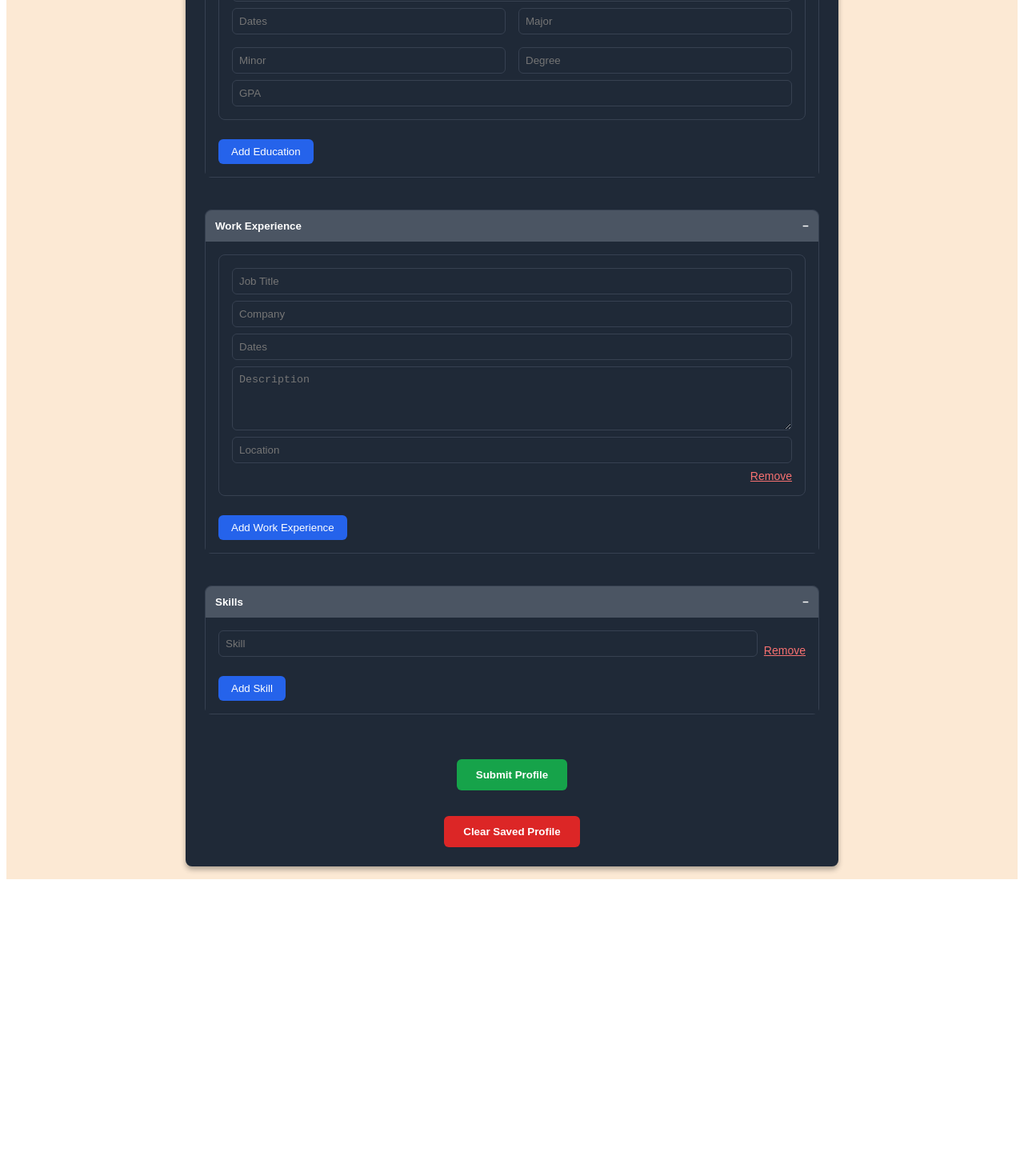
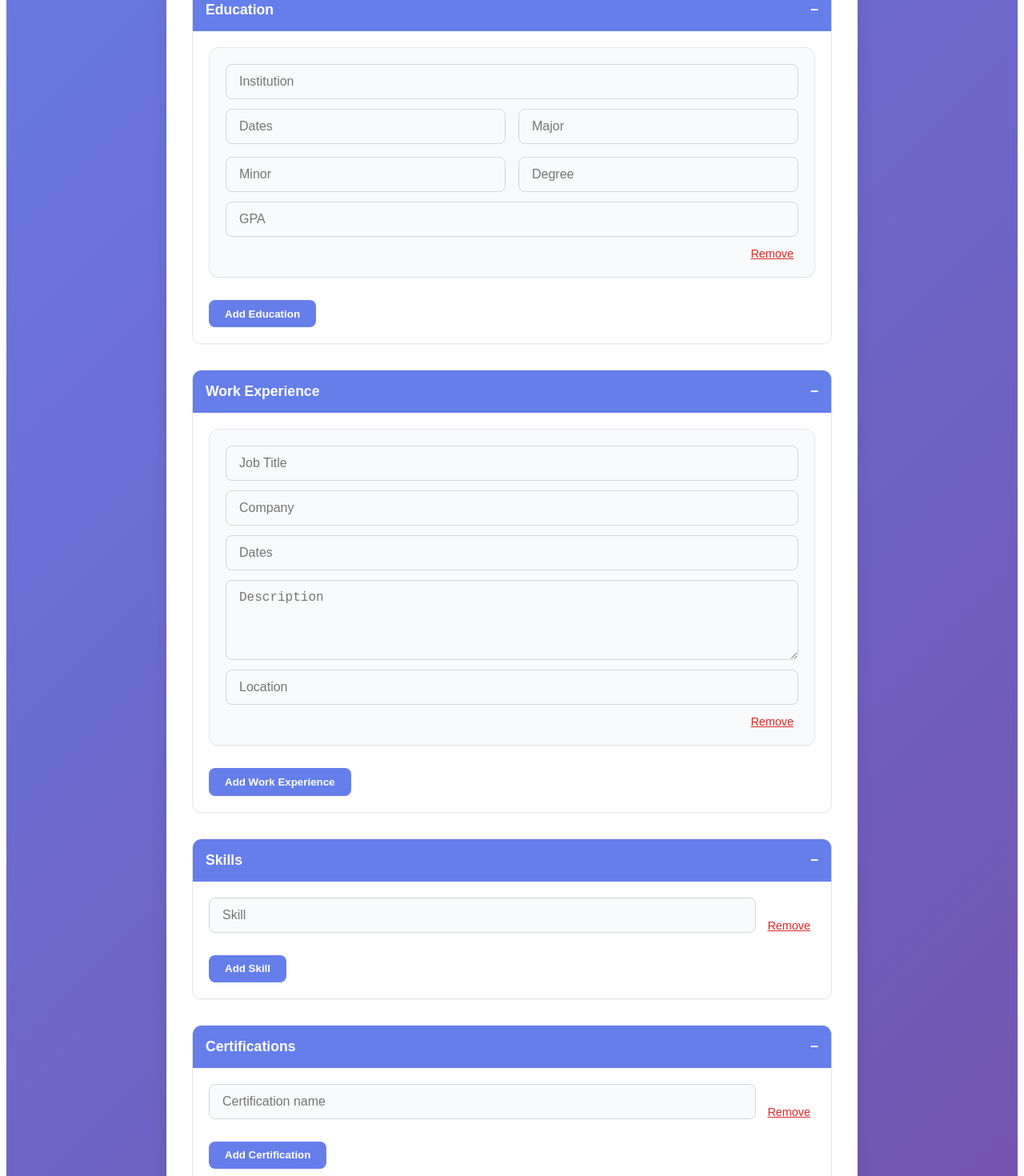
Before and after one commit to AdamPostMontjoie/Resumefy, a React app in the folder frontend/: page /profile in a window 1280 px wide. Shown: the part 500-1970 px from the top of the page at 80% size. Before the commit the page ends 1607 px from the top, so only its background shows below. Built offline with nearby package versions, Linux system fonts and the light colour scheme; the HTML template or start-up script is replaced by a standard one.

Commit message:
profile page improvement

```diff
--- a/frontend/src/routes/ProfileCreation/ProfileCreationPage.jsx
+++ b/frontend/src/routes/ProfileCreation/ProfileCreationPage.jsx
@@ -1,5 +1,6 @@
 import React, { useState, useEffect } from "react";
 import { useNavigate } from "react-router-dom";
+
 
 const styles = {
   pageContainer: {
@@ -7,48 +8,54 @@ const styles = {
     display: "flex",
     alignItems: "center",
     justifyContent: "center",
-    backgroundColor: "#FCE9D4",
-    padding: "1rem",
+    background: "linear-gradient(135deg, #667eea, #764ba2)",
+    color: "#111827",
+    padding: "2rem",
   },
   form: {
     width: "100%",
-    maxWidth: "768px",
-    backgroundColor: "#1f2937",
-    padding: "1.5rem",
-    borderRadius: "0.5rem",
-    boxShadow: "0 4px 6px rgba(0,0,0,0.3)",
-    color: "white",
+    maxWidth: "800px",
+    backgroundColor: "#ffffffff",
+    padding: "2rem",
+    borderRadius: "1rem",
+    boxShadow: "0 8px 20px rgba(0,0,0,0.1)",
+    color: "#111827",
     display: "flex",
     flexDirection: "column",
-    gap: "1.5rem",
+    gap: "2rem",
+    transition: "transform 0.2s ease",
   },
   title: {
-    fontSize: "2rem",
+    color: "#111827",
+    fontSize: "2.25rem",
     fontWeight: "700",
     textAlign: "center",
+    letterSpacing: "-0.02em",
   },
   collapsibleSection: {
-    border: "1px solid #374151",
-    borderRadius: "0.5rem",
-    marginBottom: "1rem",
-    backgroundColor: "#374151",
+    border: "1px solid #e5e7eb",
+    borderRadius: "0.75rem",
+    backgroundColor: "#f9fafb",
+    overflow: "hidden",
+    boxShadow: "0 1px 2px rgba(0,0,0,0.05)",
   },
   collapsibleButton: {
     width: "100%",
-    backgroundColor: "#4b5563",
+    backgroundColor: "#667eea",
     border: "none",
-    padding: "0.75rem",
+    padding: "1rem",
     fontWeight: "600",
-    color: "white",
+    color: "#ffffff",
     cursor: "pointer",
     display: "flex",
     justifyContent: "space-between",
     alignItems: "center",
-    borderRadius: "0.5rem 0.5rem 0 0",
+    fontSize: "1.1rem",
+    transition: "background-color 0.2s ease",
   },
   collapsibleContent: {
-    padding: "1rem",
-    backgroundColor: "#1f2937",
+    padding: "1.25rem",
+    backgroundColor: "#ffffff",
   },
   inputGrid: {
     display: "flex",
@@ -56,90 +63,106 @@ const styles = {
     gap: "1rem",
   },
   inputHalf: {
-    flex: "1 1 45%",
-    minWidth: "200px",
+    flex: "1 1 48%",
+    minWidth: "240px",
   },
   inputFull: {
     flex: "1 1 100%",
   },
   input: {
-    backgroundColor: "#1f2937",
-    color: "white",
-    border: "1px solid #374151",
-    borderRadius: "0.375rem",
-    padding: "0.5rem",
+    backgroundColor: "#f9fafb",
+    color: "#111827",
+    border: "1px solid #d1d5db",
+    borderRadius: "0.5rem",
+    padding: "0.75rem 1rem",
     width: "100%",
+    fontSize: "1rem",
     boxSizing: "border-box",
+    outline: "none",
+    transition: "border-color 0.2s, box-shadow 0.2s",
   },
   textarea: {
-    backgroundColor: "#1f2937",
-    color: "white",
-    border: "1px solid #374151",
-    borderRadius: "0.375rem",
-    padding: "0.5rem",
+    backgroundColor: "#f9fafb",
+    color: "#111827",
+    border: "1px solid #d1d5db",
+    borderRadius: "0.5rem",
+    padding: "0.75rem 1rem",
     width: "100%",
     boxSizing: "border-box",
     resize: "vertical",
-    minHeight: "80px",
+    minHeight: "100px",
+    fontSize: "1rem",
+    outline: "none",
+    transition: "border-color 0.2s, box-shadow 0.2s",
   },
   workExperienceItem: {
-    border: "1px solid #374151",
-    backgroundColor: "#1f2937",
-    borderRadius: "0.5rem",
+    border: "1px solid #e5e7eb",
+    backgroundColor: "#f9fafb",
+    borderRadius: "0.75rem",
     marginBottom: "1rem",
-    padding: "1rem",
+    padding: "1.25rem",
     display: "flex",
     flexDirection: "column",
-    gap: "0.5rem",
+    gap: "0.75rem",
+    boxShadow: "0 1px 2px rgba(0,0,0,0.05)",
   },
   removeButton: {
-    color: "#f87171",
+    color: "#dc2626",
+    fontWeight: "500",
     textDecoration: "underline",
-    fontSize: "0.875rem",
+    fontSize: "0.9rem",
     background: "none",
     border: "none",
     cursor: "pointer",
     alignSelf: "flex-end",
-    padding: 0,
   },
   addButton: {
-    backgroundColor: "#2563eb",
+    backgroundColor: "#667eea",
     color: "white",
-    padding: "0.5rem 1rem",
-    borderRadius: "0.375rem",
-    border: "none",
-    cursor: "pointer",
-    fontWeight: "500",
-    marginTop: "0.5rem",
-    alignSelf: "flex-start",
-  },
-  submitButton: {
-    backgroundColor: "#16a34a",
-    color: "white",
-    padding: "0.75rem 1.5rem",
-    borderRadius: "0.375rem",
+    padding: "0.6rem 1.25rem",
+    borderRadius: "0.5rem",
     border: "none",
     cursor: "pointer",
     fontWeight: "600",
+    marginTop: "0.75rem",
+    alignSelf: "flex-start",
+    transition: "background-color 0.2s ease",
+  },
+  submitButton: {
+    backgroundColor: "#111827",
+    color: "white",
+    padding: "0.9rem 2rem",
+    borderRadius: "0.75rem",
+    border: "none",
+    cursor: "pointer",
+    fontWeight: "700",
     alignSelf: "center",
     marginTop: "1rem",
+    fontSize: "1.1rem",
+    transition: "background-color 0.2s ease, transform 0.1s ease",
   },
   clearButton: {
     backgroundColor: "#dc2626",
     color: "white",
-    padding: "0.75rem 1.5rem",
-    borderRadius: "0.375rem",
+    padding: "0.9rem 2rem",
+    borderRadius: "0.75rem",
     border: "none",
     cursor: "pointer",
-    fontWeight: "600",
+    fontWeight: "700",
     alignSelf: "center",
-    marginTop: "0.5rem",
+    marginTop: "0.75rem",
+    fontSize: "1.1rem",
+    transition: "background-color 0.2s ease, transform 0.1s ease",
   },
 };
 
-const CollapsibleSection = ({ title, children }) => {
+// Collapsible Section Component
+const CollapsibleSection = ({ title, children, expandAllTrigger }) => {
+  const [open, setOpen] = useState(true);
+  useEffect(() => {
+    if (expandAllTrigger) setOpen(true);
+  }, [expandAllTrigger]);
 
-  const [open, setOpen] = useState(true);
   return (
     <section style={styles.collapsibleSection}>
       <button
@@ -176,16 +199,20 @@ const ProfileCreationPage = () => {
   const [education, setEducation] = useState([
     { institution: "", dates: "", major: "", minor: "", degree: "", gpa: "" },
   ]);
-
   const [workExperience, setWorkExperience] = useState([
     { title: "", company: "", dates: "", description: "", location: "" },
   ]);
-
   const [skills, setSkills] = useState([""]);
 
+  // New sections
+  const [certifications, setCertifications] = useState([""]);
+  const [websites, setWebsites] = useState([""]);
+  const [summary, setSummary] = useState("");
+
+  const [expandAllTrigger, setExpandAllTrigger] = useState(false);
   const navigate = useNavigate();
 
-  // Load from localStorage on first mount
+  // Load saved data
   useEffect(() => {
     const saved = localStorage.getItem("profileData");
     if (saved) {
@@ -195,6 +222,9 @@ const ProfileCreationPage = () => {
         if (parsed.education) setEducation(parsed.education);
         if (parsed.workExperience) setWorkExperience(parsed.workExperience);
         if (parsed.skills) setSkills(parsed.skills);
+        if (parsed.certifications) setCertifications(parsed.certifications);
+        if (parsed.websites) setWebsites(parsed.websites);
+        if (parsed.summary) setSummary(parsed.summary);
       } catch (e) {
         console.error("Failed to parse saved data:", e);
       }
@@ -206,56 +236,56 @@ const ProfileCreationPage = () => {
     const { name, value } = e.target;
     setPersonalInfo({ ...personalInfo, [name]: value });
   };
-
-  const handleEducationChange = (index, e) => {
+  const handleEducationChange = (i, e) => {
     const { name, value } = e.target;
     const updated = [...education];
-    updated[index][name] = value;
+    updated[i][name] = value;
     setEducation(updated);
   };
-
-  const handleWorkChange = (index, e) => {
+  const handleWorkChange = (i, e) => {
     const { name, value } = e.target;
     const updated = [...workExperience];
-    updated[index][name] = value;
+    updated[i][name] = value;
     setWorkExperience(updated);
   };
-
-  const handleSkillChange = (index, e) => {
+  const handleSkillChange = (i, e) => {
     const updated = [...skills];
-    updated[index] = e.target.value;
+    updated[i] = e.target.value;
     setSkills(updated);
   };
-
-  const addEducation = () => {
-    setEducation([
-      ...education,
-      { institution: "", dates: "", major: "", minor: "", degree: "", gpa: "" },
-    ]);
+  const handleCertChange = (i, e) => {
+    const updated = [...certifications];
+    updated[i] = e.target.value;
+    setCertifications(updated);
+  };
+  const handleWebsiteChange = (i, e) => {
+    const updated = [...websites];
+    updated[i] = e.target.value;
+    setWebsites(updated);
   };
 
-  const removeEducation = (index) => {
-    setEducation(education.filter((_, i) => i !== index));
-  };
-
-  const addWork = () => {
-    setWorkExperience([
-      ...workExperience,
-      { title: "", company: "", dates: "", description: "", location: "" },
-    ]);
-  };
-
-  const removeWork = (index) => {
-    setWorkExperience(workExperience.filter((_, i) => i !== index));
-  };
-
+  // Add/remove
+  const addEducation = () => setEducation([...education, { institution: "", dates: "", major: "", minor: "", degree: "", gpa: "" }]);
+  const removeEducation = (i) => setEducation(education.filter((_, x) => x !== i));
+  const addWork = () => setWorkExperience([...workExperience, { title: "", company: "", dates: "", description: "", location: "" }]);
+  const removeWork = (i) => setWorkExperience(workExperience.filter((_, x) => x !== i));
   const addSkill = () => setSkills([...skills, ""]);
-  const removeSkill = (index) => setSkills(skills.filter((_, i) => i !== index));
+  const removeSkill = (i) => setSkills(skills.filter((_, x) => x !== i));
+  const addCert = () => setCertifications([...certifications, ""]);
+  const removeCert = (i) => setCertifications(certifications.filter((_, x) => x !== i));
+  const addWebsite = () => setWebsites([...websites, ""]);
+  const removeWebsite = (i) => setWebsites(websites.filter((_, x) => x !== i));
 
   const handleSubmit = (e) => {
     e.preventDefault();
-    const data = { personalInfo, education, workExperience, skills };
-    localStorage.setItem("profileData", JSON.stringify(data));
+    setExpandAllTrigger(prev => !prev);
+    if (!personalInfo.name || !personalInfo.email) {
+      alert("Please fill in required fields in Personal Info before submitting.");
+      return;
+    }
+
+    const profile = { personalInfo, education, workExperience, skills, certifications, websites, summary };
+    localStorage.setItem("profileData", JSON.stringify(profile));
     alert("Profile saved successfully to localStorage!");
     navigate("/resumegeneration");
   };
@@ -266,214 +296,94 @@ const ProfileCreationPage = () => {
         <h1 style={styles.title}>Profile</h1>
 
         {/* Personal Info */}
-        <CollapsibleSection title="Personal Info">
+        <CollapsibleSection title="Personal Info" expandAllTrigger={expandAllTrigger}>
           <div style={styles.inputGrid}>
-            <input
-              name="name"
-              placeholder="Full Name"
-              value={personalInfo.name}
-              onChange={handlePersonalChange}
-              style={{ ...styles.input, ...styles.inputHalf }}
-              required
-            />
-            <input
-              name="email"
-              type="email"
-              placeholder="Email"
-              value={personalInfo.email}
-              onChange={handlePersonalChange}
-              style={{ ...styles.input, ...styles.inputHalf }}
-              required
-            />
-            <input
-              name="phone"
-              placeholder="Phone"
-              value={personalInfo.phone}
-              onChange={handlePersonalChange}
-              style={{ ...styles.input, ...styles.inputHalf }}
-            />
-            <input
-              name="pronoun"
-              placeholder="Pronoun"
-              value={personalInfo.pronoun}
-              onChange={handlePersonalChange}
-              style={{ ...styles.input, ...styles.inputHalf }}
-            />
-            <input
-              name="address"
-              placeholder="Address (optional)"
-              value={personalInfo.address}
-              onChange={handlePersonalChange}
-              style={{ ...styles.input, ...styles.inputFull }}
-            />
+            <input name="name" placeholder="Full Name" value={personalInfo.name} onChange={handlePersonalChange} style={{ ...styles.input, ...styles.inputHalf }} required />
+            <input name="email" type="email" placeholder="Email" value={personalInfo.email} onChange={handlePersonalChange} style={{ ...styles.input, ...styles.inputHalf }} required />
+            <input name="phone" placeholder="Phone" value={personalInfo.phone} onChange={handlePersonalChange} style={{ ...styles.input, ...styles.inputHalf }} />
+            <input name="pronoun" placeholder="Pronoun" value={personalInfo.pronoun} onChange={handlePersonalChange} style={{ ...styles.input, ...styles.inputHalf }} />
+            <input name="address" placeholder="Address (optional)" value={personalInfo.address} onChange={handlePersonalChange} style={{ ...styles.input, ...styles.inputFull }} />
           </div>
         </CollapsibleSection>
 
         {/* Education */}
-        <CollapsibleSection title="Education">
+        <CollapsibleSection title="Education" expandAllTrigger={expandAllTrigger}>
           {education.map((edu, index) => (
             <div key={index} style={styles.workExperienceItem}>
-              <input
-                name="institution"
-                placeholder="Institution"
-                value={edu.institution}
-                onChange={(e) => handleEducationChange(index, e)}
-                style={styles.input}
-                required
-              />
-              <div style={styles.inputGrid}>
-                <input
-                  name="dates"
-                  placeholder="Dates"
-                  value={edu.dates}
-                  onChange={(e) => handleEducationChange(index, e)}
-                  style={{ ...styles.input, ...styles.inputHalf }}
-                />
-                <input
-                  name="major"
-                  placeholder="Major"
-                  value={edu.major}
-                  onChange={(e) => handleEducationChange(index, e)}
-                  style={{ ...styles.input, ...styles.inputHalf }}
-                />
-                <input
-                  name="minor"
-                  placeholder="Minor"
-                  value={edu.minor}
-                  onChange={(e) => handleEducationChange(index, e)}
-                  style={{ ...styles.input, ...styles.inputHalf }}
-                />
-                <input
-                  name="degree"
-                  placeholder="Degree"
-                  value={edu.degree}
-                  onChange={(e) => handleEducationChange(index, e)}
-                  style={{ ...styles.input, ...styles.inputHalf }}
-                />
+              <input name="institution" placeholder="Institution" value={edu.institution} onChange={(e) => handleEducationChange(index, e)} style={styles.input} required />
+              <div style={styles.inputGrid} required>
+                <input name="dates" placeholder="Dates" value={edu.dates} onChange={(e) => handleEducationChange(index, e)} style={{ ...styles.input, ...styles.inputHalf }} required/>
+                <input name="major" placeholder="Major" value={edu.major} onChange={(e) => handleEducationChange(index, e)} style={{ ...styles.input, ...styles.inputHalf }} required/>
+                <input name="minor" placeholder="Minor" value={edu.minor} onChange={(e) => handleEducationChange(index, e)} style={{ ...styles.input, ...styles.inputHalf }} />
+                <input name="degree" placeholder="Degree" value={edu.degree} onChange={(e) => handleEducationChange(index, e)} style={{ ...styles.input, ...styles.inputHalf }} required/>
               </div>
-              <input
-                name="gpa"
-                placeholder="GPA"
-                value={edu.gpa}
-                onChange={(e) => handleEducationChange(index, e)}
-                style={{ ...styles.input, ...styles.inputHalf }}
-              />
-              {education.length > 1 && (
-                <button
-                  type="button"
-                  onClick={() => removeEducation(index)}
-                  style={styles.removeButton}
-                >
-                  Remove
-                </button>
-              )}
+              <input name="gpa" placeholder="GPA" value={edu.gpa} onChange={(e) => handleEducationChange(index, e)} style={{ ...styles.input, ...styles.inputHalf }} />
+              <button type="button" onClick={() => removeEducation(index)} style={styles.removeButton}>Remove</button>
             </div>
           ))}
-          <button type="button" onClick={addEducation} style={styles.addButton}>
-            Add Education
-          </button>
+          <button type="button" onClick={addEducation} style={styles.addButton}>Add Education</button>
         </CollapsibleSection>
 
         {/* Work Experience */}
-        <CollapsibleSection title="Work Experience">
+        <CollapsibleSection title="Work Experience" expandAllTrigger={expandAllTrigger}>
           {workExperience.map((exp, index) => (
             <div key={index} style={styles.workExperienceItem}>
-              <input
-                name="title"
-                placeholder="Job Title"
-                value={exp.title}
-                onChange={(e) => handleWorkChange(index, e)}
-                style={styles.input}
-                required
-              />
-              <input
-                name="company"
-                placeholder="Company"
-                value={exp.company}
-                onChange={(e) => handleWorkChange(index, e)}
-                style={styles.input}
-                required
-              />
-              <input
-                name="dates"
-                placeholder="Dates"
-                value={exp.dates}
-                onChange={(e) => handleWorkChange(index, e)}
-                style={styles.input}
-                required
-              />
-              <textarea
-                name="description"
-                placeholder="Description"
-                value={exp.description}
-                onChange={(e) => handleWorkChange(index, e)}
-                style={styles.textarea}
-              />
-              <input
-                name="location"
-                placeholder="Location"
-                value={exp.location}
-                onChange={(e) => handleWorkChange(index, e)}
-                style={styles.input}
-              />
-              {workExperience.length > 0 && (
-                <button
-                  type="button"
-                  onClick={() => removeWork(index)}
-                  style={styles.removeButton}
-                >
-                  Remove
-                </button>
-              )}
+              <input name="title" placeholder="Job Title" value={exp.title} onChange={(e) => handleWorkChange(index, e)} style={styles.input} required />
+              <input name="company" placeholder="Company" value={exp.company} onChange={(e) => handleWorkChange(index, e)} style={styles.input} required />
+              <input name="dates" placeholder="Dates" value={exp.dates} onChange={(e) => handleWorkChange(index, e)} style={styles.input} />
+              <textarea name="description" placeholder="Description" value={exp.description} onChange={(e) => handleWorkChange(index, e)} style={styles.textarea} required/>
+              <input name="location" placeholder="Location" value={exp.location} onChange={(e) => handleWorkChange(index, e)} style={styles.input} />
+              <button type="button" onClick={() => removeWork(index)} style={styles.removeButton}>Remove</button>
             </div>
           ))}
-          <button type="button" onClick={addWork} style={styles.addButton}>
-            Add Work Experience
-          </button>
+          <button type="button" onClick={addWork} style={styles.addButton}>Add Work Experience</button>
         </CollapsibleSection>
 
         {/* Skills */}
-        <CollapsibleSection title="Skills">
-          {skills.map((skill, index) => (
-            <div key={index} style={{ marginBottom: "1rem", display: "flex", gap: "0.5rem", alignItems: "center" }}>
-              <input
-                type="text"
-                placeholder="Skill"
-                value={skill}
-                onChange={(e) => handleSkillChange(index, e)}
-                style={{ ...styles.input, flex: 1 }}
-              />
-              {skills.length > 0 && (
-                <button
-                  type="button"
-                  onClick={() => removeSkill(index)}
-                  style={styles.removeButton}
-                >
-                  Remove
-                </button>
-              )}
+        <CollapsibleSection title="Skills" expandAllTrigger={expandAllTrigger}>
+          {skills.map((skill, i) => (
+            <div key={i} style={{ marginBottom: "1rem", display: "flex", gap: "0.5rem" }}>
+              <input placeholder="Skill" value={skill} onChange={(e) => handleSkillChange(i, e)} style={{ ...styles.input, flex: 1 }} />
+              <button type="button" onClick={() => removeSkill(i)} style={styles.removeButton}>Remove</button>
             </div>
           ))}
-          <button type="button" onClick={addSkill} style={styles.addButton}>
-            Add Skill
-          </button>
+          <button type="button" onClick={addSkill} style={styles.addButton}>Add Skill</button>
         </CollapsibleSection>
 
-        <button type="submit" style={styles.submitButton}>
-          Submit Profile
-        </button>
+        {/* Certifications */}
+        <CollapsibleSection title="Certifications" expandAllTrigger={expandAllTrigger}>
+          {certifications.map((cert, i) => (
+            <div key={i} style={{ marginBottom: "1rem", display: "flex", gap: "0.5rem" }}>
+              <input placeholder="Certification name" value={cert} onChange={(e) => handleCertChange(i, e)} style={{ ...styles.input, flex: 1 }} required/>
+              <button type="button" onClick={() => removeCert(i)} style={styles.removeButton}>Remove</button>
+            </div>
+          ))}
+          <button type="button" onClick={addCert} style={styles.addButton}>Add Certification</button>
+        </CollapsibleSection>
 
-        <button
-          type="button"
-          onClick={() => {
-            localStorage.removeItem("profileData");
-            window.location.reload();
+        {/* Websites */}
+        <CollapsibleSection title="Websites / Links" expandAllTrigger={expandAllTrigger}>
+          {websites.map((url, i) => (
+            <div key={i} style={{ marginBottom: "1rem", display: "flex", gap: "0.5rem" }}>
+              <input placeholder="Website or Portfolio URL" value={url} onChange={(e) => handleWebsiteChange(i, e)} style={{ ...styles.input, flex: 1 }} required/>
+              <button type="button" onClick={() => removeWebsite(i)} style={styles.removeButton}>Remove</button>
+            </div>
+          ))}
+          <button type="button" onClick={addWebsite} style={styles.addButton}>Add Website</button>
+        </CollapsibleSection>
 
-          }}
-          style={styles.clearButton}
-        >
-          Clear Saved Profile
-        </button>
+        {/* Summary */}
+        <CollapsibleSection title="Summary" expandAllTrigger={expandAllTrigger}>
+          <textarea
+            placeholder="Write a short professional summary or objective..."
+            value={summary}
+            onChange={(e) => setSummary(e.target.value)}
+            style={styles.textarea}
+          />
+        </CollapsibleSection>
+
+        <button type="submit" style={styles.submitButton}>✨Submit Profile</button>
+        <button type="button" onClick={() => { localStorage.removeItem("profileData"); window.location.reload(); }} style={styles.clearButton}>🗑️Clear Saved Profile</button>
       </form>
     </div>
   );
```
Also changed, not shown: frontend/src/routes/ResumeGeneration/ResumeGenerationPage.jsx (+13 -4 lines).
